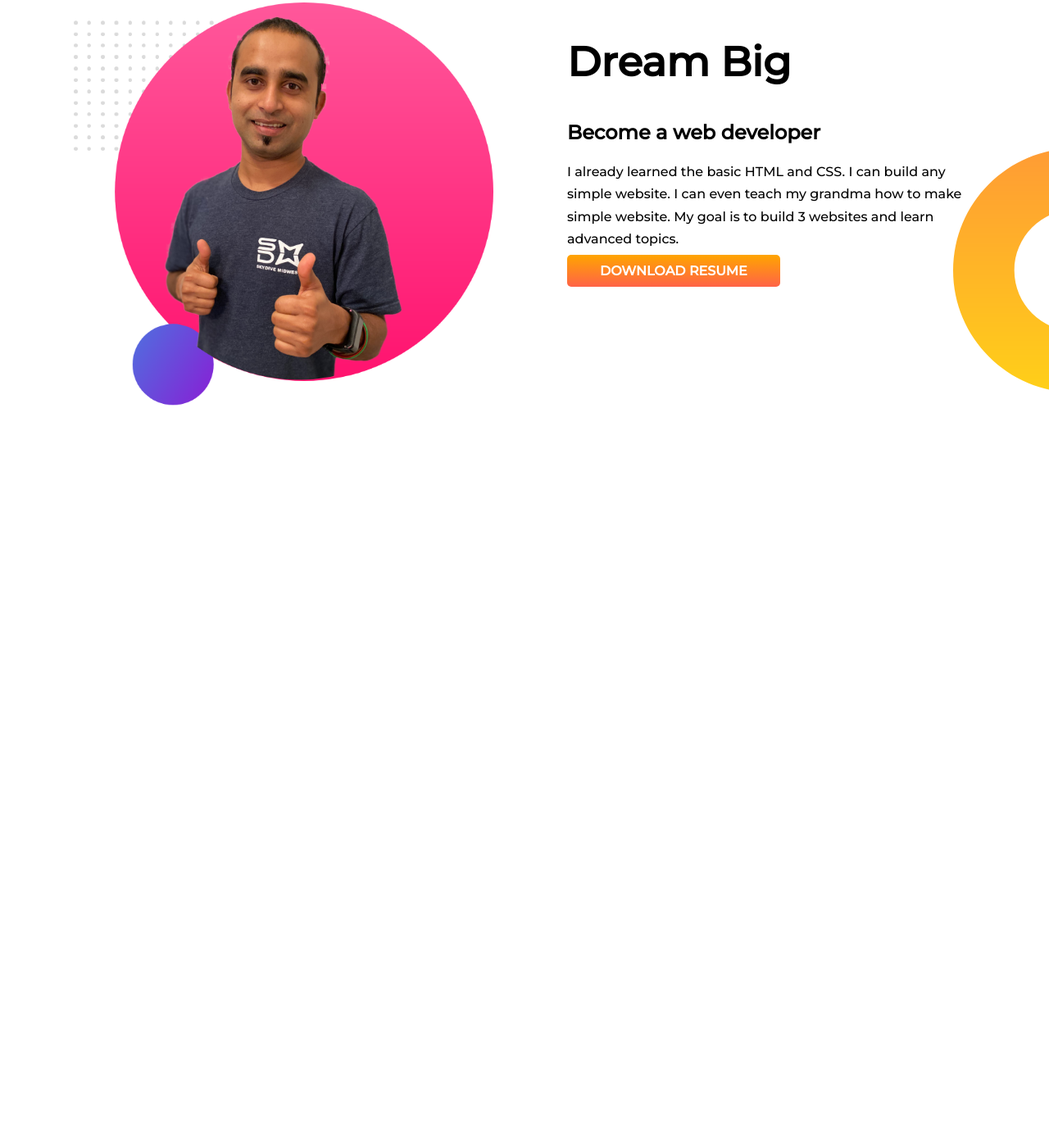
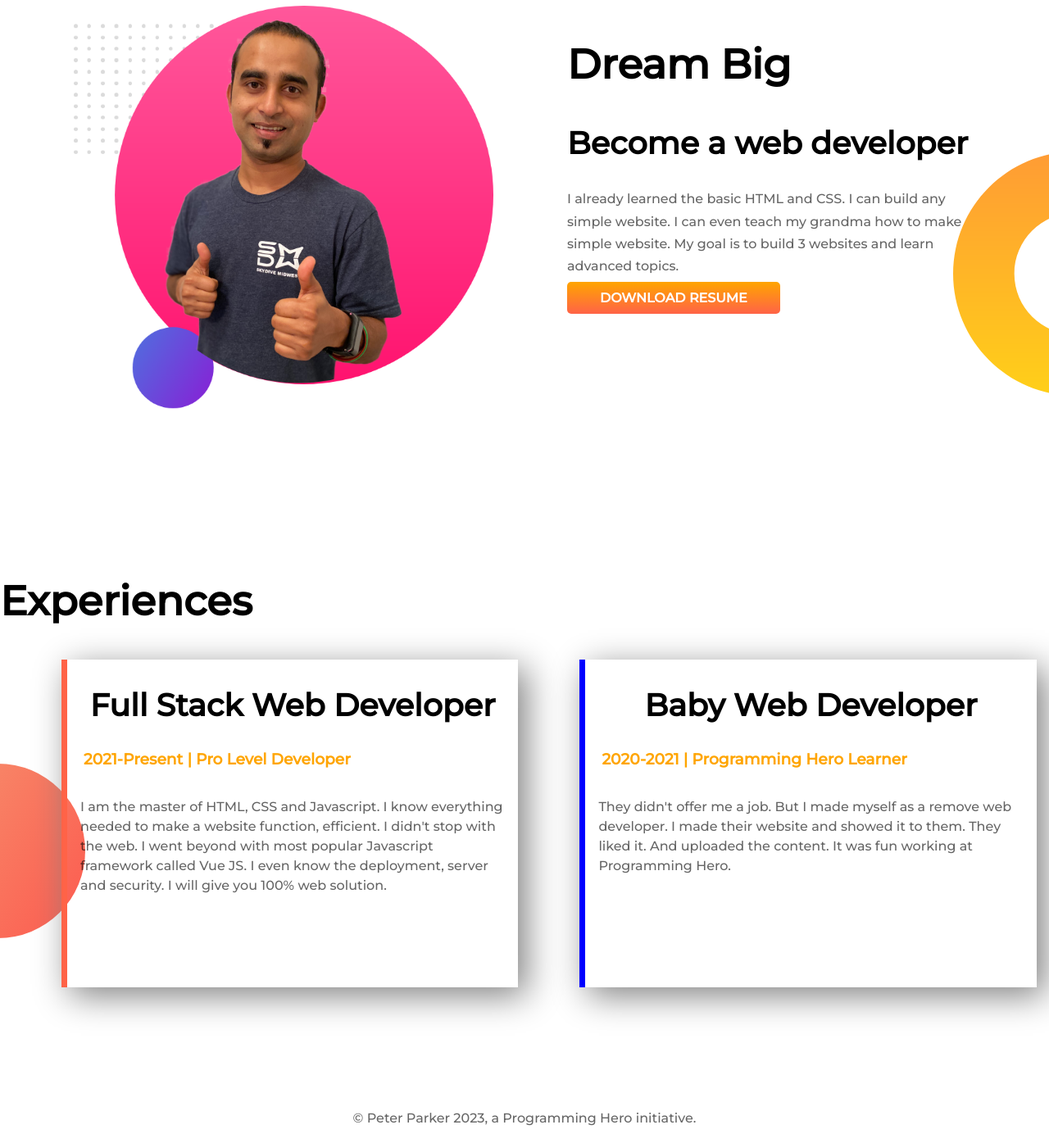
Before and after one commit to Alrakib581/My-first-repo, a plain HTML site: page index.html in a window 1280 px wide. Shown: the part 639-2034 px from the top of the page at 82% size. Before the commit the page ends 1138 px from the top, so only its background shows below. Drawn offline with Linux system fonts and the light colour scheme; a web font is replaced by a local one.

Commit message:
experience and footer added

```diff
--- a/index.html
+++ b/index.html
@@ -11,7 +11,7 @@
     <link
         href="https://fonts.googleapis.com/css2?family=Abel&family=Mina&family=Montserrat:wght@200;300;500&family=Roboto:wght@100;300;400;500;700&display=swap"
         rel="stylesheet">
-        <link rel="stylesheet" href="style.css">
+    <link rel="stylesheet" href="style.css">
     <title>Portfolio Practice 01</title>
 </head>
 
@@ -19,9 +19,10 @@
     <section class="banner-container">
         <div class="half-width">
             <h1>Welcome To</h1>
-            <h1> <span class="orange-color">Peter Parker</span>  World</h1>
+            <h1> <span class="orange-color">Peter Parker</span> World</h1>
             <h2>Build Climber and Train Stopper</h2>
-            <p class="common-para">You might saw me jumping, climbing buildings, and stopping trains. But nobody pays me a dime for that
+            <p class="common-para">You might saw me jumping, climbing buildings, and stopping trains. But nobody pays me
+                a dime for that
                 work. That's why I am learning and mastering web development. I will not stop until I become the Web
                 Development Hero.
             </p>
@@ -38,10 +39,32 @@
         <div class="half-width">
             <h1>Dream Big</h1>
             <h2>Become a web developer</h2>
-            <p class="common-para">I already learned the basic HTML and CSS. I can build any simple website. I can even teach my grandma how to make simple website. My goal is to build 3 websites and learn advanced topics.</p>
+            <p class="common-para">I already learned the basic HTML and CSS. I can build any simple website. I can even
+                teach my grandma how to make simple website. My goal is to build 3 websites and learn advanced topics.
+            </p>
             <a class="hire-btn" href="#"> DOWNLOAD RESUME</a>
         </div>
     </section>
+    <section>
+        <h1>Experiences</h1>
+        <div class="experience-container">
+            <div class="experience-box border ">
+                <h2>Full Stack Web Developer</h2>
+                <h3 class="orange-color">2021-Present | Pro Level Developer</h3>
+                <p>
+                    I am the master of HTML, CSS and Javascript. I know everything needed to make a website function, efficient. I didn't stop with the web. I went beyond with most popular Javascript framework called Vue JS. I even know the deployment, server and security. I will give you 100% web solution.
+                </p>
+            </div>
+            <div class="experience-box">
+                <h2 >Baby Web Developer</h2>
+                <h3 class="orange-color">2020-2021 | Programming Hero Learner</h3>
+                <p class="common-para">They didn't offer me a job. But I made myself as a remove web developer. I made their website and showed it to them. They liked it. And uploaded the content. It was fun working at Programming Hero.</p>
+            </div>
+        </div>
+    </section>
+    <footer>
+        <h4>© Peter Parker 2023, a Programming Hero initiative.</h4>
+    </footer>
 </body>
 
 </html>
--- a/style.css
+++ b/style.css
@@ -23,11 +23,20 @@ body{
 h1{
     font-size: 50px;
 }
+h2{
+    font-size: 38px;
+
+
+}
+h3{
+    padding-left: 20px;
+}
 .orange-color{
     color: orange;
 }
 .common-para{
     line-height: 1.7;
+    opacity: 0.6;
 }
 .hire-btn{
     text-decoration: none;
@@ -42,4 +51,37 @@ h1{
     background-image: url(./images/dream-bg.png);
     background-repeat: no-repeat;
     background-position: right 0 bottom 20px;
+    margin-bottom: 200px;
+
 }
+.experience-container{
+    display: flex;
+    margin-bottom: 150px;
+    background-image: url(./images/exp-bg.png);
+    background-repeat:no-repeat;
+    background-position: left 0px bottom 60px;
+}
+.experience-box{
+    width: 43%;
+    height: 400px;
+    box-shadow:10px 10px 40px gray;
+    border-left: 7px solid blue;
+    margin-left: 75px;
+}
+.experience-box h2{
+    text-align: center;
+}
+.experience-box p{
+    padding: 16px;
+    line-height: 1.5;
+    opacity: 0.6;
+
+}
+.border{
+    border-left: 7px solid #ff6347;
+}
+footer h4{
+    text-align: center;
+    font-weight: 400;
+    opacity: 0.6;
+}
```
Also changed, not shown: images/exp-bg.png (added).
